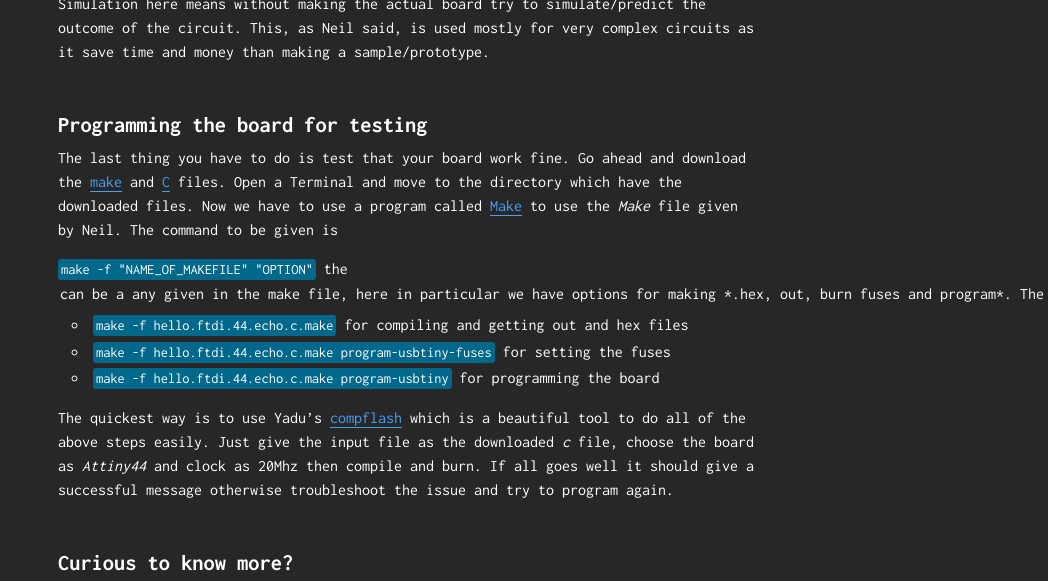
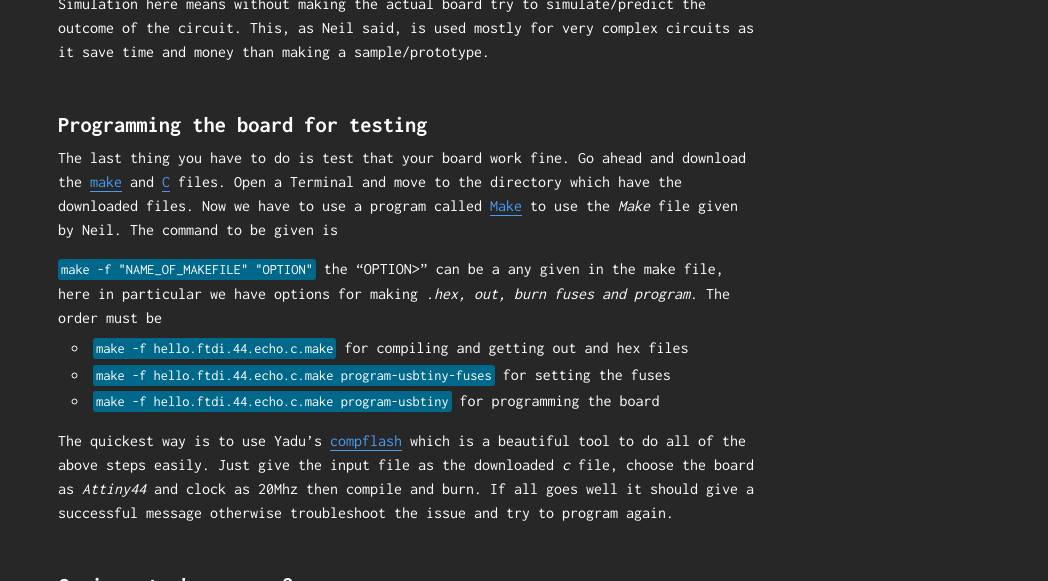
Before and after one commit to VishnuEaswaran/Fab17-instruct, a Jekyll site: the page built from _posts/2017-02-28-Elecronic Design.md, in a window 1280 px wide and 900 px high, scrolled down 5605 px, cut to the strip 0-581 px from the top of the window. Shown: the whole strip, without its empty margins (232-1280 px from the left). Built offline with Jekyll 4.4.1, drawn with Linux system fonts in a browser that asks for light colours.

Commit message:
line geting omitted fixed

```diff
--- a/_posts/2017-02-28-Elecronic Design.md
+++ b/_posts/2017-02-28-Elecronic Design.md
@@ -195,8 +195,7 @@ __or__
   The last thing you have to do is test that your board work fine. Go ahead and download the [make](http://academy.cba.mit.edu/classes/embedded_programming/hello.ftdi.44.echo.c.make) and [C](http://academy.cba.mit.edu/classes/embedded_programming/hello.ftdi.44.echo.c) files. Open a Terminal and move to the directory which have the downloaded files.
   Now we have to use a program called [Make](https://www.gnu.org/software/make/) to use the *Make* file given by Neil. The command to be given is
 
-  `make -f "NAME_OF_MAKEFILE" "OPTION"`
-   the <OPTION> can be a any given in the make file, here in particular we have options for making *.hex, out, burn fuses and program*. The order must be
+  `make -f "NAME_OF_MAKEFILE" "OPTION"` the "OPTION>" can be a any given in the make file, here in particular we have options for making *.hex, out, burn fuses and program*. The order must be
    - `make -f hello.ftdi.44.echo.c.make` for compiling and getting out and hex files
    - `make -f hello.ftdi.44.echo.c.make program-usbtiny-fuses` for setting the fuses
    - `make -f hello.ftdi.44.echo.c.make program-usbtiny` for programming the board
```
